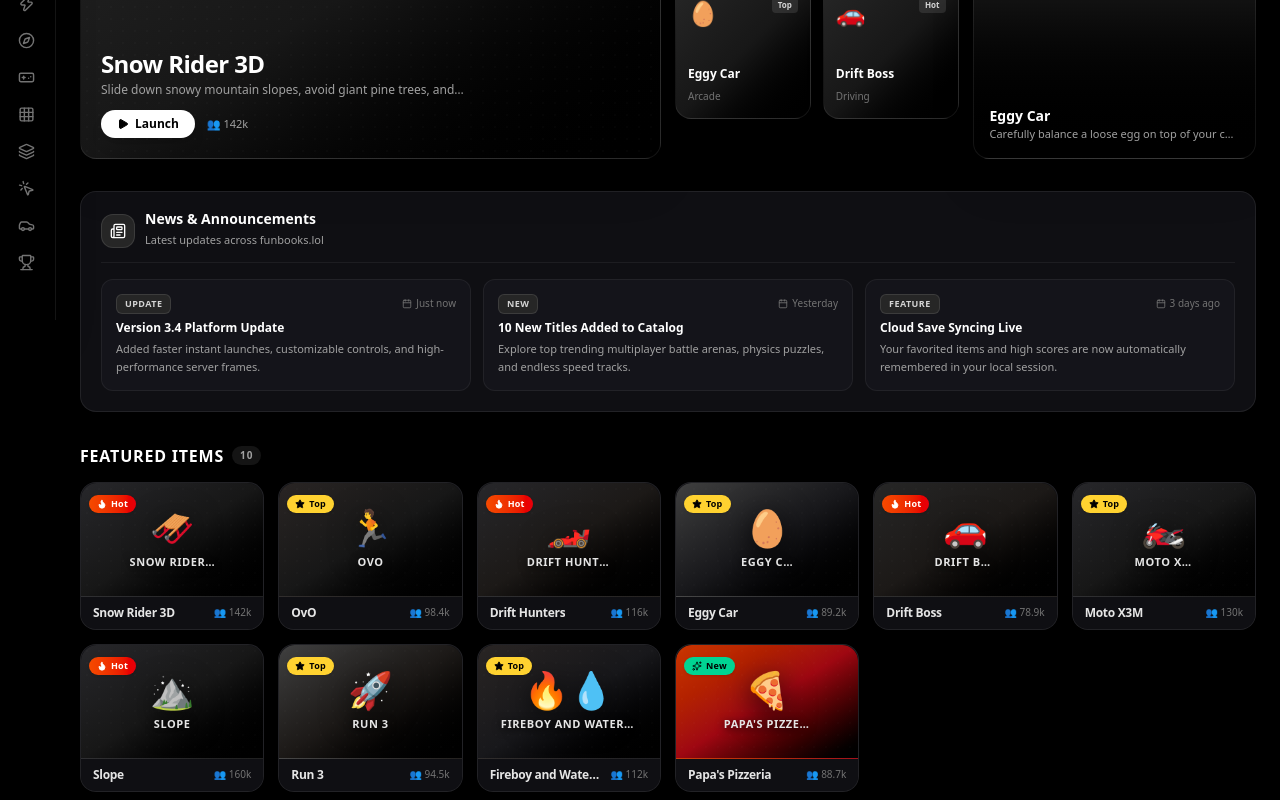
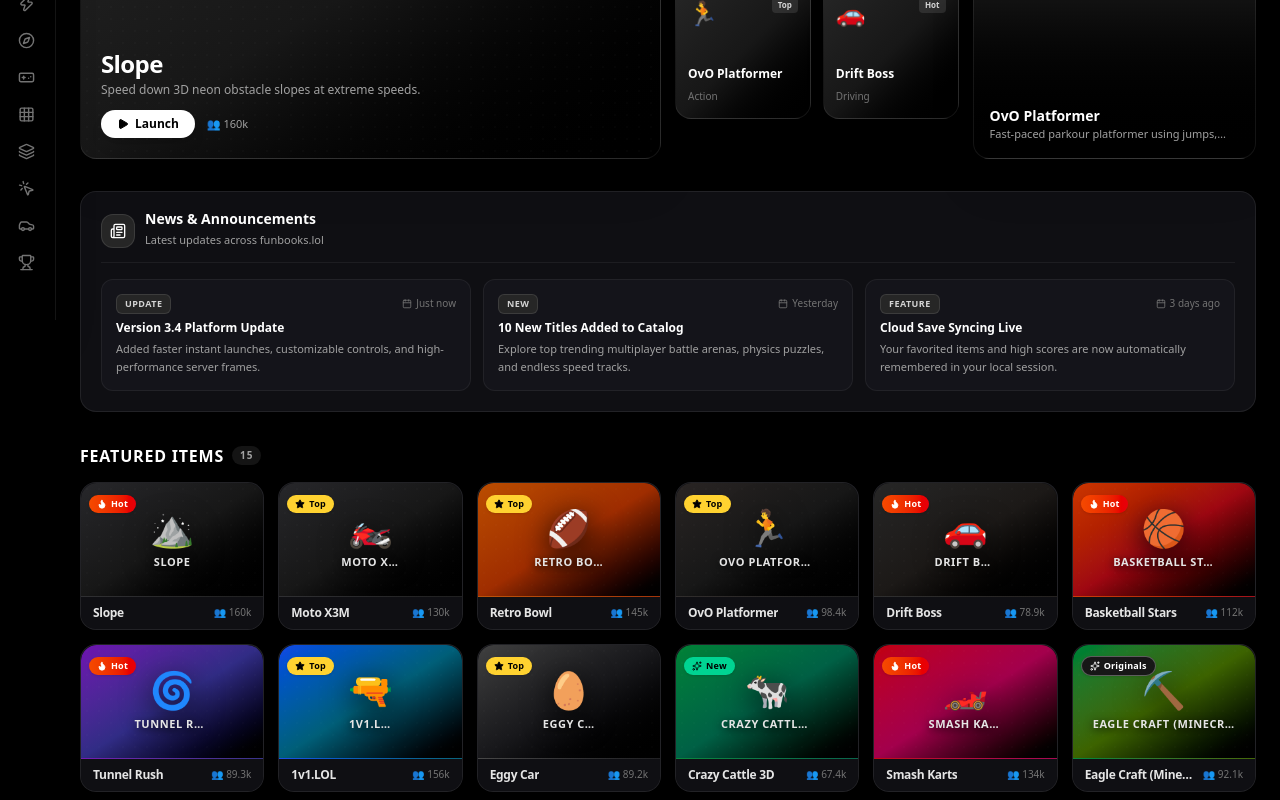
Before and after one commit to 1heo2fine/funbooks, a React (Vite) app: page / in a window 1280 px wide. Shown: the part 480-1280 px from the top of the page. Built offline with nearby package versions, Linux system fonts and the light colour scheme.

Commit message:
Updated game array with 15 confirmed working URLs from PlayBrain.games, ShawGames, and Hooda Math. - wrote 1 file(s)

```diff
--- a/src/data/games.ts
+++ b/src/data/games.ts
@@ -12,37 +12,92 @@ export interface Item {
 
 export const ITEMS_DATA: Item[] = [
   {
-    id: "snow-rider-3d",
-    title: "Snow Rider 3D",
-    category: "Driving",
-    emoji: "🛷",
+    id: "slope",
+    title: "Slope",
+    category: "Arcade",
+    emoji: "⛰️",
     gradient: "from-zinc-800 via-neutral-900 to-black",
     badge: "Hot",
-    description: "Slide down snowy mountain slopes, avoid giant pine trees, and collect gifts!",
-    url: "https://www.hoodamath.com/games/snow-rider.html",
-    players: "142k"
+    description: "Speed down 3D neon obstacle slopes at extreme speeds.",
+    url: "https://playbrain.games/games/slope",
+    players: "160k"
   },
   {
-    id: "ovo",
-    title: "OvO",
+    id: "moto-x3m",
+    title: "Moto X3M",
+    category: "Driving",
+    emoji: "🏍️",
+    gradient: "from-zinc-800 via-neutral-900 to-black",
+    badge: "Top",
+    description: "Perform crazy motorbike flips over hazardous tracks and exploding obstacles.",
+    url: "https://playbrain.games/games/moto-x3m",
+    players: "130k"
+  },
+  {
+    id: "retro-bowl",
+    title: "Retro Bowl",
+    category: "Sports",
+    emoji: "🏈",
+    gradient: "from-amber-700 via-orange-800 to-black",
+    badge: "Top",
+    description: "Lead your team to glory in this retro-style football management game.",
+    url: "https://playbrain.games/games/retro-bowl",
+    players: "145k"
+  },
+  {
+    id: "ovo-platformer",
+    title: "OvO Platformer",
     category: "Action",
     emoji: "🏃",
     gradient: "from-stone-800 via-neutral-900 to-black",
     badge: "Top",
     description: "Fast-paced parkour platformer using jumps, dives, slides and wall-bounces.",
-    url: "https://www.hoodamath.com/games/ovo.html",
+    url: "https://playbrain.games/games/ovo-platformer",
     players: "98.4k"
   },
   {
-    id: "drift-hunters",
-    title: "Drift Hunters",
+    id: "drift-boss",
+    title: "Drift Boss",
     category: "Driving",
-    emoji: "🏎️",
-    gradient: "from-zinc-800 via-stone-900 to-black",
+    emoji: "🚗",
+    gradient: "from-neutral-800 via-stone-900 to-black",
     badge: "Hot",
-    description: "Tune your cars, push your drift skills to the limit, and master high-speed tracks.",
-    url: "https://www.hoodamath.com/games/drift-hunters.html",
-    players: "116k"
+    description: "One-button timing drift challenge along sharp sky highway cliffs.",
+    url: "https://playbrain.games/games/drift-boss",
+    players: "78.9k"
+  },
+  {
+    id: "basketball-stars",
+    title: "Basketball Stars",
+    category: "Sports",
+    emoji: "🏀",
+    gradient: "from-orange-700 via-red-800 to-black",
+    badge: "Hot",
+    description: "Compete in 1v1 basketball matches with special moves and dunks.",
+    url: "https://playbrain.games/games/basketball-stars",
+    players: "112k"
+  },
+  {
+    id: "tunnel-rush",
+    title: "Tunnel Rush",
+    category: "Arcade",
+    emoji: "🌀",
+    gradient: "from-purple-800 via-indigo-900 to-black",
+    badge: "Hot",
+    description: "Race through a neon tunnel at breakneck speeds, dodging obstacles.",
+    url: "https://playbrain.games/games/tunnel-rush",
+    players: "89.3k"
+  },
+  {
+    id: "1v1-lol",
+    title: "1v1.LOL",
+    category: "Action",
+    emoji: "🔫",
+    gradient: "from-blue-700 via-cyan-800 to-black",
+    badge: "Top",
+    description: "Build and battle in this Fortnite-style 1v1 shooter.",
+    url: "https://shawgames.com/game/1v1-lol-unblocked",
+    players: "156k"
   },
   {
     id: "eggy-car",
@@ -52,41 +107,41 @@ export const ITEMS_DATA: Item[] = [
     gradient: "from-neutral-700 via-zinc-900 to-black",
     badge: "Top",
     description: "Carefully balance a loose egg on top of your car while driving over bumpy hills.",
-    url: "https://www.hoodamath.com/games/eggy-car.html",
+    url: "https://shawgames.com/game/eggy-car-unblocked",
     players: "89.2k"
   },
   {
-    id: "drift-boss",
-    title: "Drift Boss",
-    category: "Driving",
-    emoji: "🚗",
-    gradient: "from-neutral-800 via-stone-900 to-black",
-    badge: "Hot",
-    description: "One-button timing drift challenge along sharp sky highway cliffs.",
-    url: "https://www.hoodamath.com/games/drift-boss.html",
-    players: "78.9k"
+    id: "crazy-cattle-3d",
+    title: "Crazy Cattle 3D",
+    category: "Action",
+    emoji: "🐄",
+    gradient: "from-green-700 via-emerald-800 to-black",
+    badge: "New",
+    description: "Chaotic physics-based cattle herding in 3D arenas.",
+    url: "https://shawgames.com/game/crazy-cattle-3d-pro-unblocked",
+    players: "67.4k"
   },
   {
-    id: "moto-x3m",
-    title: "Moto X3M",
+    id: "smash-karts",
+    title: "Smash Karts",
     category: "Driving",
-    emoji: "🏍️",
-    gradient: "from-zinc-800 via-neutral-900 to-black",
-    badge: "Top",
-    description: "Perform crazy motorbike flips over hazardous tracks and exploding obstacles.",
-    url: "https://www.hoodamath.com/games/moto-x3m.html",
-    players: "130k"
+    emoji: "🏎️",
+    gradient: "from-red-700 via-pink-800 to-black",
+    badge: "Hot",
+    description: "Multiplayer kart battle with power-ups and weapons.",
+    url: "https://shawgames.com/game/smash-karts-unblocked",
+    players: "134k"
   },
   {
-    id: "slope",
-    title: "Slope",
-    category: "Arcade",
-    emoji: "⛰️",
-    gradient: "from-zinc-800 via-neutral-900 to-black",
-    badge: "Hot",
-    description: "Speed down 3D neon obstacle slopes at extreme speeds.",
-    url: "https://www.hoodamath.com/games/slope.html",
-    players: "160k"
+    id: "eagle-craft",
+    title: "Eagle Craft (Minecraft)",
+    category: "Adventure",
+    emoji: "⛏️",
+    gradient: "from-green-700 via-lime-800 to-black",
+    badge: "Originals",
+    description: "Browser-based Minecraft clone with survival and creative modes.",
+    url: "https://shawgames.com/game/eagle-craft-unblocked",
+    players: "92.1k"
   },
   {
     id: "run-3",
@@ -111,14 +166,14 @@ export const ITEMS_DATA: Item[] = [
     players: "112k"
   },
   {
-    id: "papas-pizzeria",
-    title: "Papa's Pizzeria",
-    category: "Arcade",
-    emoji: "🍕",
-    gradient: "from-orange-700 via-red-800 to-black",
-    badge: "New",
-    description: "Manage your own pizzeria, take orders, bake pizzas, and serve customers fast!",
-    url: "https://www.hoodamath.com/games/papas-pizzeria.html",
-    players: "88.7k"
+    id: "2048",
+    title: "2048",
+    category: "Puzzle",
+    emoji: "🔢",
+    gradient: "from-amber-700 via-yellow-800 to-black",
+    badge: "Originals",
+    description: "Slide and merge numbered tiles to reach 2048.",
+    url: "https://playbrain.games/games/2048",
+    players: "78.5k"
   }
 ];
```
